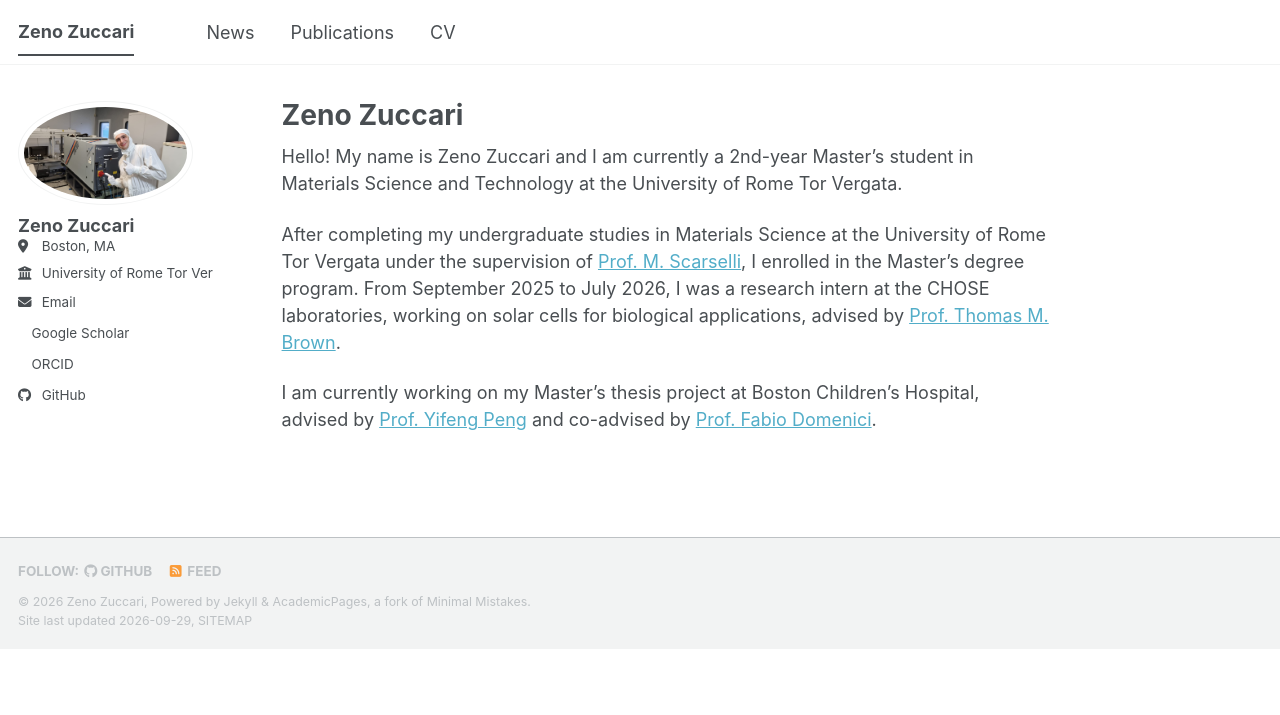
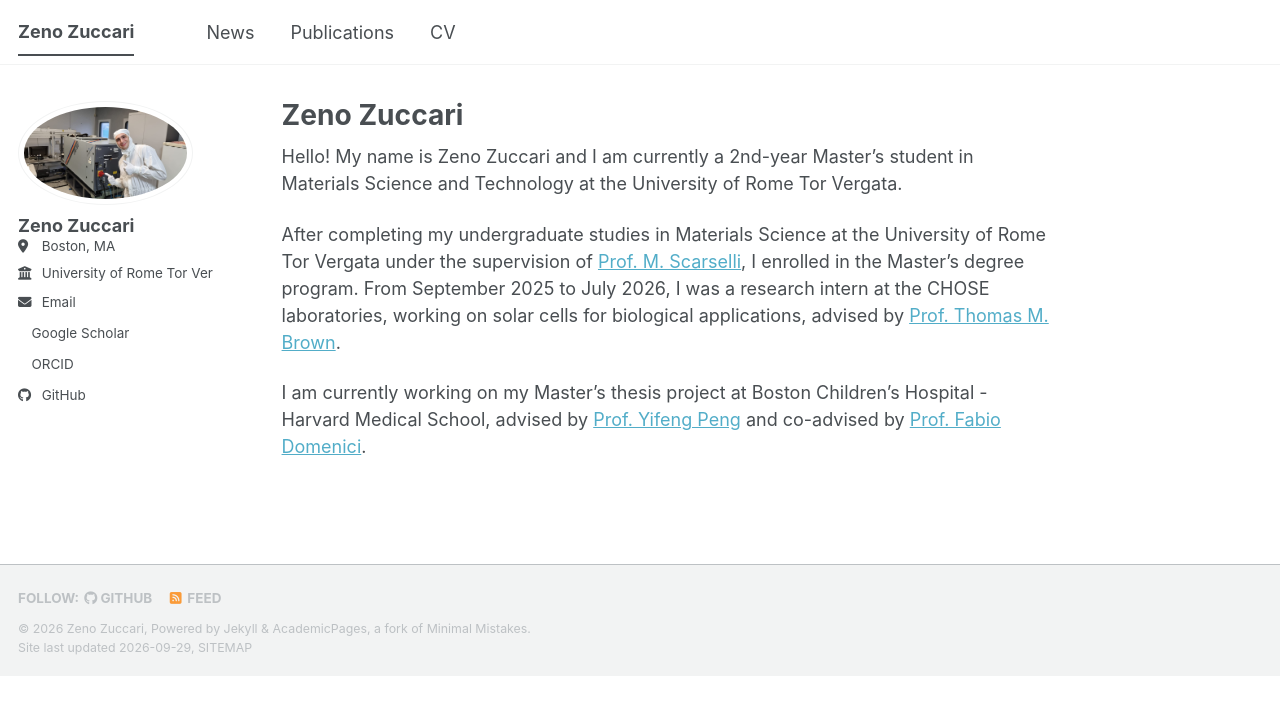
Before and after one commit to zzuccari/portfolio, a Jekyll site: the page built from _pages/about.md, in a window 1280 px wide. Shown: the top 715 px of the page. Built offline with Jekyll 4.4.1, drawn with Linux system fonts in a browser that asks for light colours; a style sheet for code colours, icons or effects is not loaded.

Commit message:
Add Harvard Medical School to Boston Children's Hospital affiliation
Co-Authored-By: Claude Opus 5.5 <noreply@anthropic.com>

```diff
--- a/_pages/about.md
+++ b/_pages/about.md
@@ -11,4 +11,4 @@ Hello! My name is Zeno Zuccari and I am currently a 2nd-year Master's student in
 
 After completing my undergraduate studies in Materials Science at the University of Rome Tor Vergata under the supervision of [Prof. M. Scarselli](https://didatticaweb.uniroma2.it/docenti/curriculum_vitae/5054-Manuela-Angela-Scarselli), I enrolled in the Master's degree program. From September 2025 to July 2026, I was a research intern at the CHOSE laboratories, working on solar cells for biological applications, advised by [Prof. Thomas M. Brown](http://www.chose.uniroma2.it/en/staff/97-thomas-brown.html).
 
-I am currently working on my Master's thesis project at Boston Children's Hospital, advised by [Prof. Yifeng Peng](https://research.childrenshospital.org/researchers/yifeng-peng) and co-advised by [Prof. Fabio Domenici](https://phd.uniroma2.it/web/FABIO-DOMENICI_nC4816_EN.aspx).
+I am currently working on my Master's thesis project at Boston Children's Hospital - Harvard Medical School, advised by [Prof. Yifeng Peng](https://research.childrenshospital.org/researchers/yifeng-peng) and co-advised by [Prof. Fabio Domenici](https://phd.uniroma2.it/web/FABIO-DOMENICI_nC4816_EN.aspx).
```
Also changed, not shown: _pages/cv.md (+1 -1 lines).
